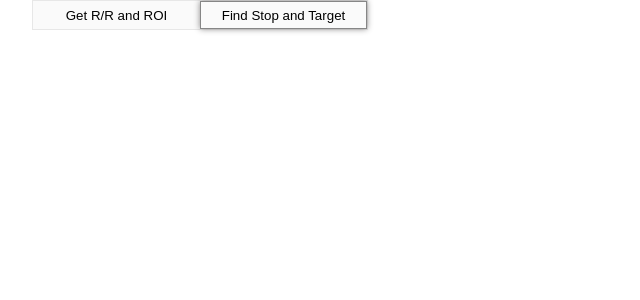
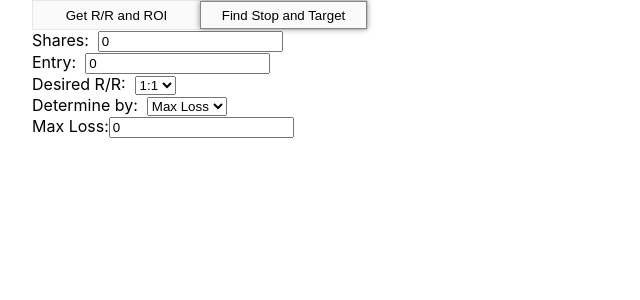
Before and after one commit to mrccodes/stonkshelper, a Next.js app: page / in a window 1280 px wide. Both pictures are taken after a click on the button "Find Stop and Target". Shown: the top 300 px of the page, without its empty margins (0-640 px from the left). Built offline with nearby package versions, Linux system fonts and the light colour scheme.

Commit message:
form complete

```diff
--- a/components/ExitForm.js
+++ b/components/ExitForm.js
@@ -1,7 +1,97 @@
+import { useState } from 'react';
+import { RenderData } from './RenderData'
+import styles from '../styles/form.module.scss'
 export const ExitForm = () => {
+  const [state, setState] = useState({
+    shares: 0,
+    entry: 0,
+    riskReward: 0,
+    maxLoss: 0,
+    roi: 0,
+    formType: 1
+  })
+
+
+  const [settings, setSettings] = useState({
+    riskOption: '1:1',
+    determineBy: 'max'
+  })
+
+
+  const onFormSubmit = (e) => {
+    e.preventDefault();
+    //calculate my dam results
+  }
+
+  const renderLastInput = () => {
+    if (settings.determineBy === 'max') {
+      return (
+        <label>
+        Max Loss:
+        <input value={state.maxLoss} onChange={onInputChange} name="maxLoss" type="number" step="0.01"/>
+      </label>
+      )
+    } else if (settings.determineBy === 'roi') {
+      return (
+        <label>
+          Desired ROI:
+          <input name="roi"  onChange={onInputChange} type="number" step="0.01"/>
+        </label>
+      )
+    } else {
+      return null
+    }
+  }
+
+  const onInputChange = (e) => {
+    let input = e.target.name;
+    let val = e.target.value;
+
+    let newState = {...state}
+    newState[input] = val;
+    setState(newState);
+  }
+  const onSelectChange = (e) => {
+    let name = e.target.name;
+
+    const oldSettings = {...settings}
+    oldSettings[name] = e.target.value
+    setSettings(oldSettings)
+  }
+
   return (
-    <form >
+    <form className={styles.stonkForm} onSubmit={onFormSubmit}>
+  <label >
+        Shares:&nbsp;&nbsp;
+        <input onChange={onInputChange} step="5" value={state.shares} name="shares" type="number" />
+      </label>
 
+      <label >
+        Entry:&nbsp;&nbsp;
+        <input onChange={onInputChange} step="0.01" value={state.entry} name="entry" type="number" />
+      </label>
+      <label >
+        Desired R/R:&nbsp;&nbsp;
+        <select value={settings.riskOption} name="riskOption" onChange={onSelectChange}>
+            <option value="1:1">1:1</option>
+            <option value="1:2">1:2</option>
+            <option value="1:3">1:3</option>
+          </select>
+      </label>
+
+      <label >
+        Determine by:&nbsp;&nbsp;
+        <select value={settings.determinedBy} name="determineBy" onChange={onSelectChange}>
+            <option value="max">Max Loss</option>
+            <option value="roi">ROI</option>
+          </select>
+      </label>
+
+     {renderLastInput()}
+
+
+
+      {RenderData(state)}
     </form>
   )
 }
--- a/components/RenderData.js
+++ b/components/RenderData.js
@@ -1,5 +1,3 @@
-import { getROI }  from './helpers'
-
 export const RenderData = (data) => {
   const { shares, entry, stop, target } = data;
 
@@ -10,12 +8,17 @@ export const RenderData = (data) => {
       }
 
 
-
+    const prettyPercent = (num) => {
+      return (`${Math.round(num * 100) / 100}%`)
+    }
 
   if (data.formType === 0) {
     //roi form
-    let roi = ((((shares * target) - (shares * entry) ) / (shares * entry)) * 100);
-    let prettyRoi = `${Math.round(roi * 100) / 100}%`
+    let totalInvestment = shares * entry;
+    let maxLoss = totalInvestment - (shares * stop) ;
+    let maxProfit = (shares * target) - totalInvestment;
+    let roi = ((((shares * target) - totalInvestment ) / (shares * entry)) * 100);
+    let prettyRoi =  prettyPercent(roi)
 
     let riskReward = reduce(
       ((shares * target) - (shares * entry) ),
@@ -23,8 +26,14 @@ export const RenderData = (data) => {
     )
     return (
       <div>
-        ROI: {prettyRoi} <br />
-        R/R: {riskReward[1]}/{riskReward[0]}
+        Total Investement: {totalInvestment}<br />
+        Max Loss: ${maxLoss}<br />
+        Max Profit: ${maxProfit}<br />
+        R/R: {riskReward[1]}/{riskReward[0]} <br />
+        Potential ROI: {prettyRoi} <br />
+
+
+
       </div>
     )
 
```
Also changed, not shown: components/shareInput.js (deleted), 1 other file (tests, documents, lock files or other folders).
